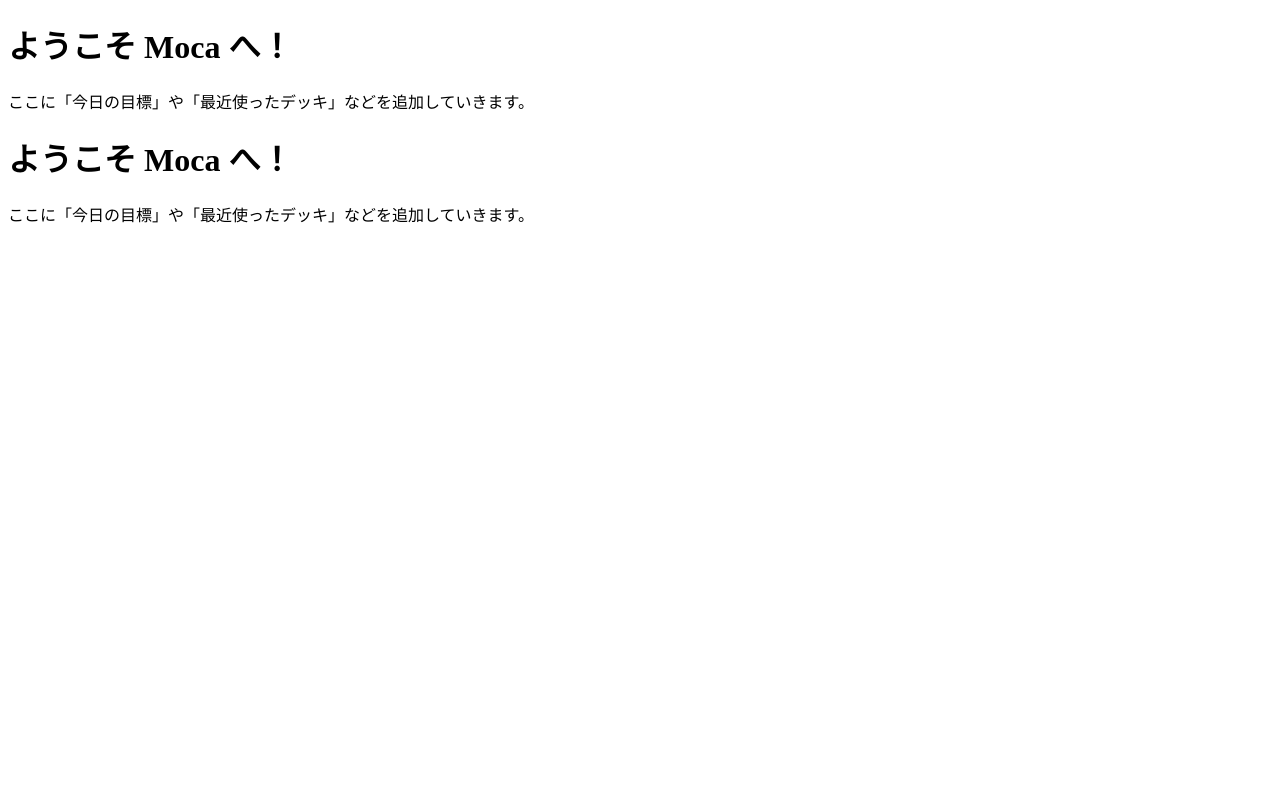
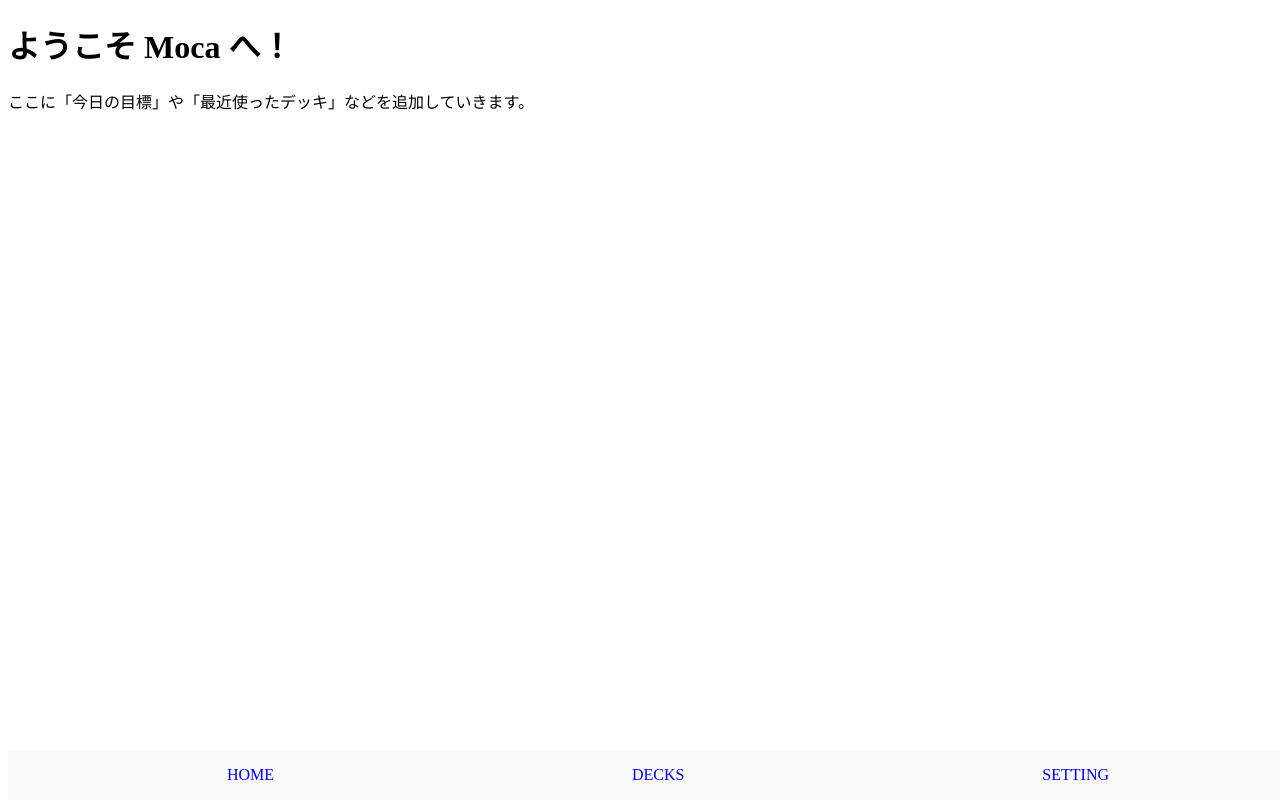
Before and after one commit to 1f10230039/moca_1, a React (Vite) app: page / in a window 1280 px wide. Built offline with nearby package versions, Linux system fonts and the light colour scheme.

Commit message:
タブメニューの基礎を作った

```diff
--- a/src/App.jsx
+++ b/src/App.jsx
@@ -4,7 +4,7 @@ import TabMenu from "./components/tab-menu/TabMenu";
 export default function App() {
   return (
     <>
-      <main>
+      <main className="app-main">
         <AppRoutes />
       </main>
       <TabMenu />
--- a/src/components/tab-menu/TabMenu.jsx
+++ b/src/components/tab-menu/TabMenu.jsx
@@ -1,8 +1,22 @@
+import { Link } from "react-router-dom";
+import "./tab-menu.css"
+
 export default function TabMenu () {
     return (
         <>
-            <h1>ようこそ Moca へ！</h1>
-            <p>ここに「今日の目標」や「最近使ったデッキ」などを追加していきます。</p>
+            <section className="tab-menu">
+                <ul>
+                    <li className="tab-menu__item">
+                        <Link to="/">HOME</Link>
+                    </li>
+                    <li className="tab-menu__item">
+                        <Link to="/decks">DECKS</Link>
+                    </li>
+                    <li className="tab-menu__item">
+                        <Link to="setting">SETTING</Link>
+                    </li>
+                </ul>
+            </section>
         </>
     );
 }
--- a/src/components/tab-menu/tab-menu.css
+++ b/src/components/tab-menu/tab-menu.css
@@ -0,0 +1,14 @@
+.tab-menu {
+    position: fixed;
+    bottom: 0;
+    width: 100%;
+    background-color: #F9F9F9;
+}
+.tab-menu ul {
+    list-style: none;
+    display: flex;
+    justify-content: space-around;
+}
+.tab-menu a {
+    text-decoration: none;
+}
--- a/src/features/decks/Decks.jsx
+++ b/src/features/decks/Decks.jsx
@@ -0,0 +1,9 @@
+export default function Decks  ()  {
+  return (
+    <>
+      <h1>ようこそ Moca へ！</h1>
+      <p>ここにデッキ一覧を追加していきます。
+      </p>
+    </>
+  );
+}
--- a/src/features/setteings/settings.jsx
+++ b/src/features/setteings/settings.jsx
@@ -0,0 +1,8 @@
+export default function Setting  ()  {
+  return (
+    <>
+      <h1>ようこそ Moca へ！</h1>
+      <p>ここに設定を追加していきます。</p>
+    </>
+  );
+}
--- a/src/routes/AppRoutes.jsx
+++ b/src/routes/AppRoutes.jsx
@@ -1,10 +1,14 @@
 import { Routes, Route } from "react-router-dom";
 import Home from "../features/home/Home";
+import Decks from "../features/decks/Decks";
+import Setting from "../features/setteings/settings";
 
 export default function AppRoutes() {
     return (
         <Routes>
             <Route path="/" element={<Home />} />
+            <Route path="decks" element={<Decks />}></Route>
+            <Route path="setting" element={<Setting />}></Route>
         </Routes>
     );
 }
```
